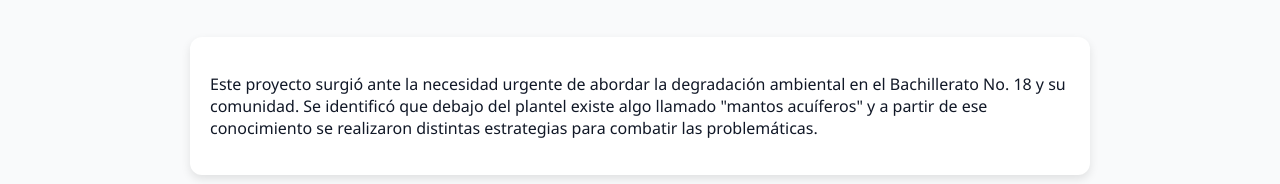
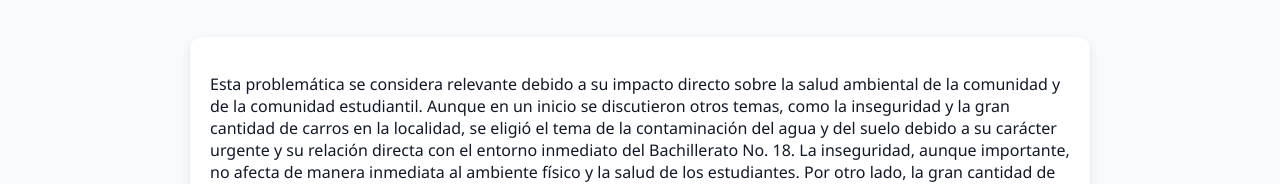
Before and after one commit to Chilakil2/Trabajando-en-nuestro-entorno, a plain HTML site: page index.html in a window 1280 px wide. Shown: the part 616-800 px from the top of the page. Drawn offline with Linux system fonts and the light colour scheme.

Commit message:
Update index.html

```diff
--- a/index.html
+++ b/index.html
@@ -149,7 +149,7 @@
     <h2>Contexto y Motivación</h2>
     <p class="subtitle">Nuestro proyecto abordó la contaminación del suelo y el agua en el campus del bachillerato 18 para mejorar las condiciones naturales en la localidad </p>
     <div class="card">
-      <p>Este proyecto surgió ante la necesidad urgente de abordar la degradación ambiental en el Bachillerato No. 18 y su comunidad. Se identificó que debajo del plantel existe algo llamado "mantos acuíferos" y a partir de ese conocimiento se realizaron distintas estrategias para combatir las problemáticas.</p>
+      <p>Esta problemática se considera relevante debido a su impacto directo sobre la salud ambiental de la comunidad y de la comunidad estudiantil. Aunque en un inicio se discutieron otros temas, como la inseguridad y la gran cantidad de carros en la localidad, se eligió el tema de la contaminación del agua y del suelo debido a su carácter urgente y su relación directa con el entorno inmediato del Bachillerato No. 18. La inseguridad, aunque importante, no afecta de manera inmediata al ambiente físico y la salud de los estudiantes. Por otro lado, la gran cantidad de carros en la localidad evidentemente contribuye al tráfico y a la contaminación del aire, pero no tiene un impacto directo sobre los cuerpos de agua y el suelo del plantel. En contraste, la acumulación de desechos sólidos y la contaminación de los cuerpos de agua cercanos al plantel tiene un efecto negativo en la biodiversidad local, puede generar enfermedades entre los estudiantes y comprometer la calidad de vida en la comunidad educativa..</p>
     </div>
   </section>
 
```
